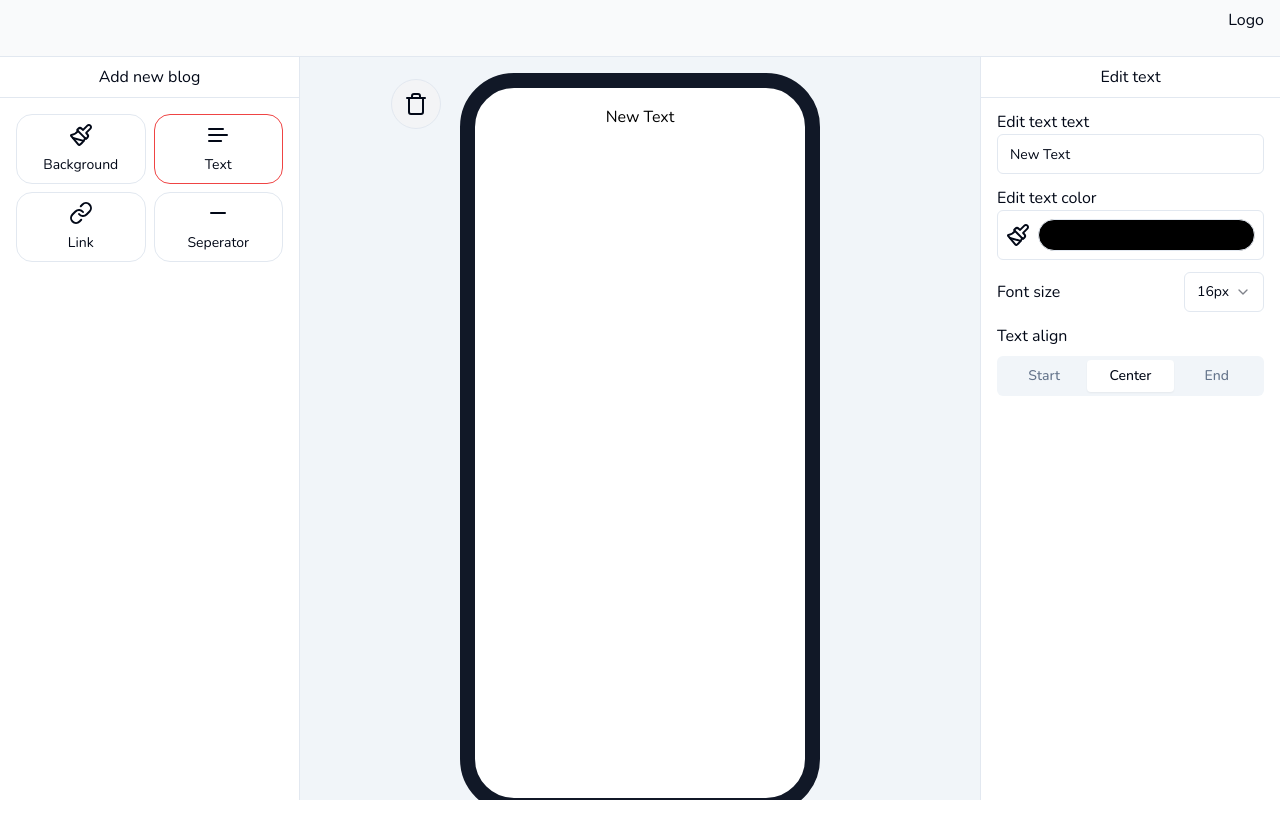
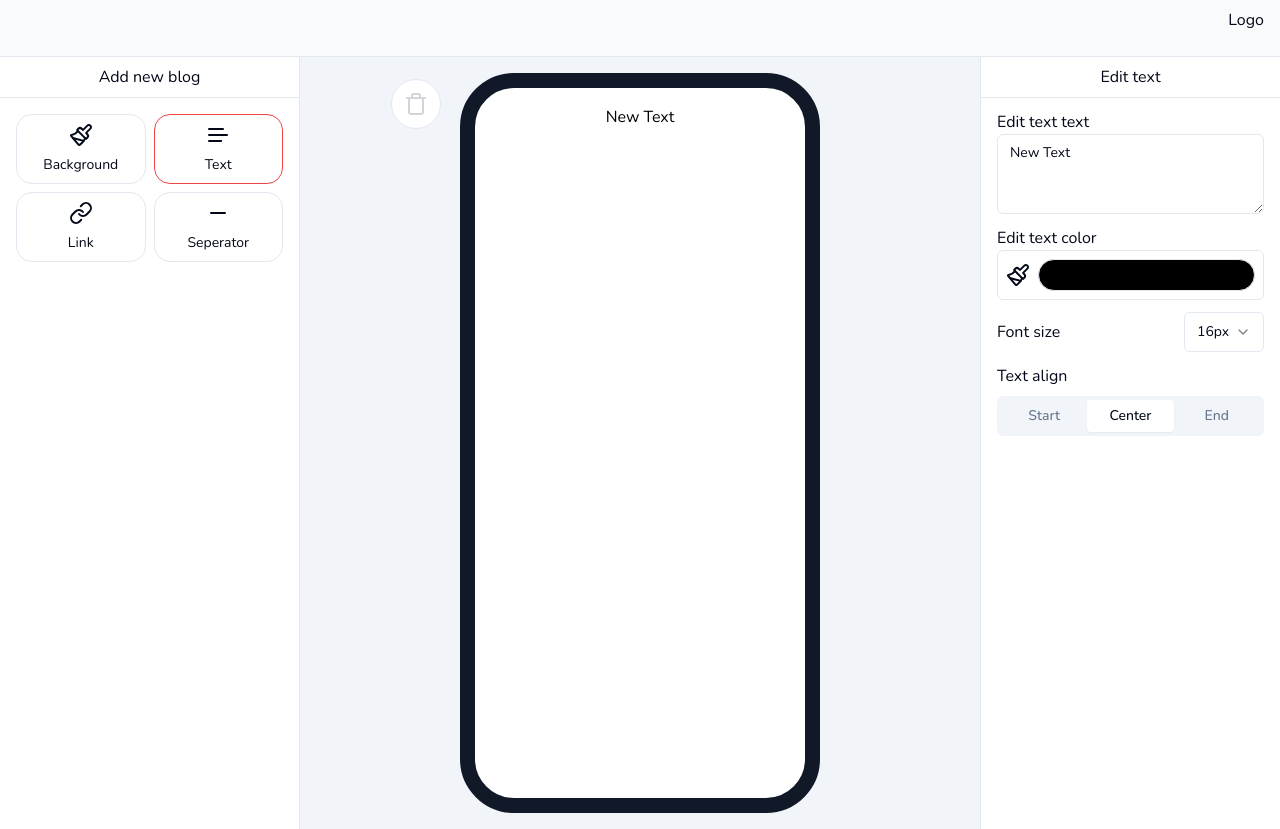
Before and after one commit to UlugbekAsadov/FanTv, a Next.js app: page /en/home in a window 1280 px wide. Both pictures are taken after a click on the element "Text". Before the commit the page ends 800 px from the top, so only its background shows below. Built offline with nearby package versions, Linux system fonts and the light colour scheme.

Commit message:
added seperator block

```diff
--- a/components/right-sidebar/right-sidebar-settings/text.setting.tsx
+++ b/components/right-sidebar/right-sidebar-settings/text.setting.tsx
@@ -1,7 +1,7 @@
 import { ColorPicker } from '@/components/color-picker';
 import { CustomSelect } from '@/components/custom-select';
 import { PositionSelectSetting } from '@/components/position-select-setting';
-import { Input } from '@/components/ui/input';
+import { Textarea } from '@/components/ui/textarea';
 import { useLocaleContext } from '@/context/locale.context';
 import { useBlogValues } from '@/hooks/useBlogValues';
 import { defaultFontSizes } from '@/utils/mocks/properties.mock';
@@ -22,7 +22,7 @@ export const TextSetting = () => {
       <div className="px-4 flex flex-col space-y-3">
         <div className=" mt-3">
           <h3 className="">{t('settings.text.edit_text_value')}</h3>
-          <Input value={value} onChange={(e) => onChange(e.target.value)} />
+          <Textarea value={value} onChange={(e) => onChange(e.target.value)} />
         </div>
         <div>
           <h3 className="">{t('settings.text.edit_text_color')}</h3>
--- a/components/template/blogs/blog.actions.tsx
+++ b/components/template/blogs/blog.actions.tsx
@@ -10,8 +10,11 @@ export const BlogActions = ({ blogId }: IProps) => {
   const { handleRemoveBlog } = usePhoneContext();
 
   return (
-    <div className="absolute -left-24 bottom-0 bg-gray-100 rounded-full border p-3">
-      <TrashIcon onClick={handleRemoveBlog.bind(null, blogId)} />
+    <div
+      onClick={handleRemoveBlog.bind(null, blogId)}
+      className="absolute -left-24 bottom-0 bg-white rounded-full border p-3 group  cursor-pointer"
+    >
+      <TrashIcon className="text-gray-300 transition group-hover:text-black" />
     </div>
   );
 };
--- a/components/template/blogs/seperator.blog.tsx
+++ b/components/template/blogs/seperator.blog.tsx
@@ -20,19 +20,15 @@ export const SeperatorBlog = ({ addedBlog }: IProps) => {
   const { editingId, handleClickBlogOnScreen } = usePhoneContext();
 
   return (
-    <div
-      style={{
-        alignItems: blogPosition,
-      }}
-      className="relative flex flex-col"
-    >
+    <div className="relative ">
       <div
         onClick={handleClickBlogOnScreen.bind(null, type, id)}
         style={{
           paddingBottom: `${marginBottom}px`,
+          alignItems: blogPosition,
           paddingTop: `${marginTop}px`,
         }}
-        className='w-full'
+        className="w-full flex flex-col"
       >
         <div
           style={{ width: `${width}%`, backgroundColor }}
--- /dev/null
+++ b/components/ui/textarea.tsx
@@ -0,0 +1,24 @@
+import * as React from "react"
+
+import { cn } from "@/lib/utils"
+
+export interface TextareaProps
+  extends React.TextareaHTMLAttributes<HTMLTextAreaElement> {}
+
+const Textarea = React.forwardRef<HTMLTextAreaElement, TextareaProps>(
+  ({ className, ...props }, ref) => {
+    return (
+      <textarea
+        className={cn(
+          "flex min-h-[80px] w-full rounded-md border border-input bg-background px-3 py-2 text-sm ring-offset-background placeholder:text-muted-foreground focus-visible:outline-none focus-visible:ring-2 focus-visible:ring-ring focus-visible:ring-offset-2 disabled:cursor-not-allowed disabled:opacity-50",
+          className
+        )}
+        ref={ref}
+        {...props}
+      />
+    )
+  }
+)
+Textarea.displayName = "Textarea"
+
+export { Textarea }
--- a/layout/main-layout.tsx
+++ b/layout/main-layout.tsx
@@ -14,7 +14,7 @@ export const MainLayout = ({ children }: IProps) => {
       <Header />
       <div className="flex flex-grow">
         <Sidebar />
-        <div className="flex-grow overflow-y-scroll p-4 h-[calc(100vh-57px)] bg-muted">
+        <div className="flex-grow overflow-y-scroll p-4 h-[calc(100vh-57px)] bg-muted h-full">
           {children}
         </div>
         <RightSidebar />
```
